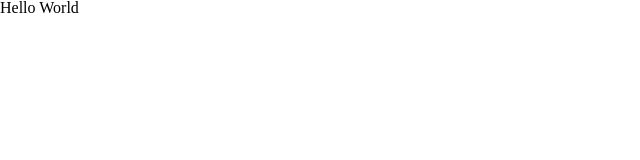
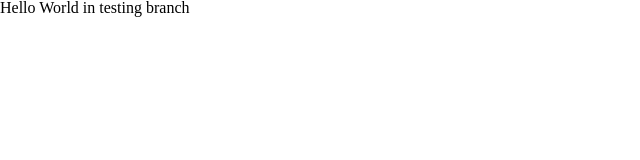
Before and after one commit to frytyler/Base-Template, a plain HTML site: page index.html in a window 1280 px wide. Shown: the whole page, without its empty margins (0-640 px from the left). Drawn offline with Linux system fonts and the light colour scheme.

Commit message:
Test branch out

```diff
--- a/index.html
+++ b/index.html
@@ -16,6 +16,6 @@
 </head>
 
 <body>
-	Hello World
+	Hello World in testing branch
 </body>
 </html>
```
